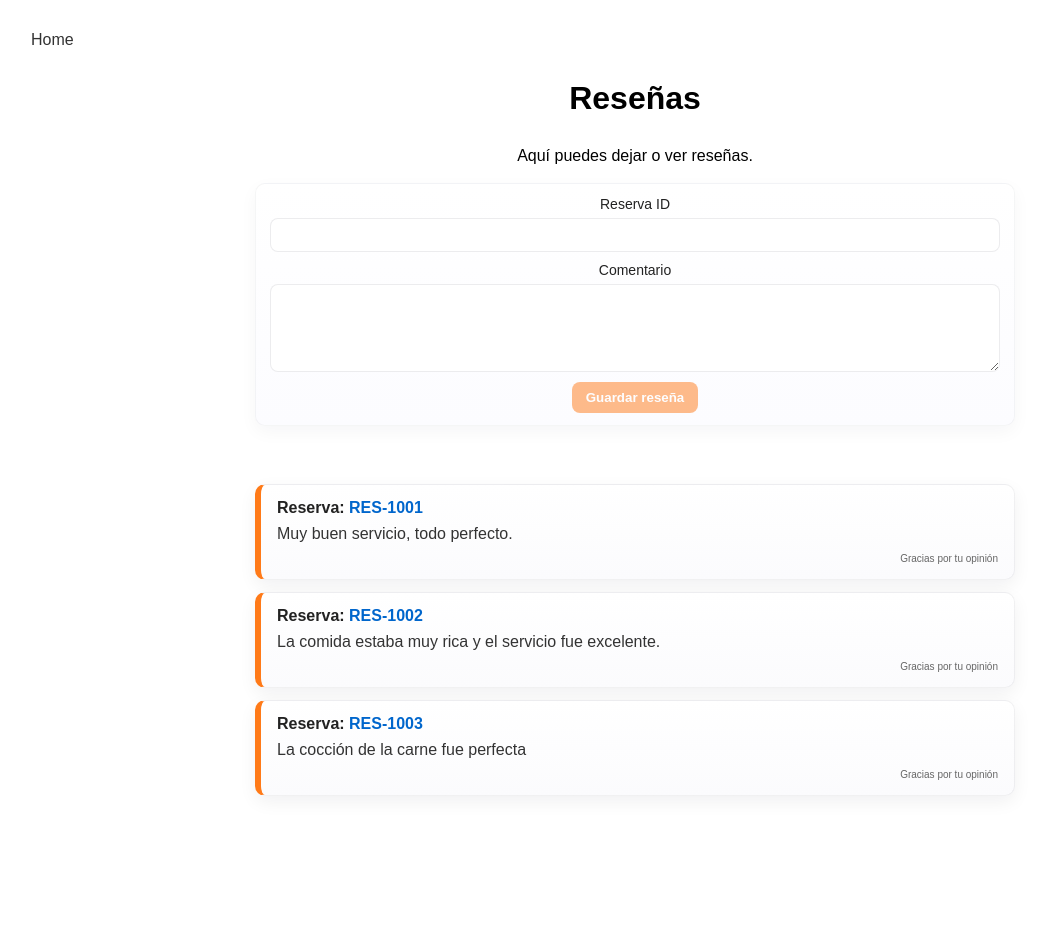
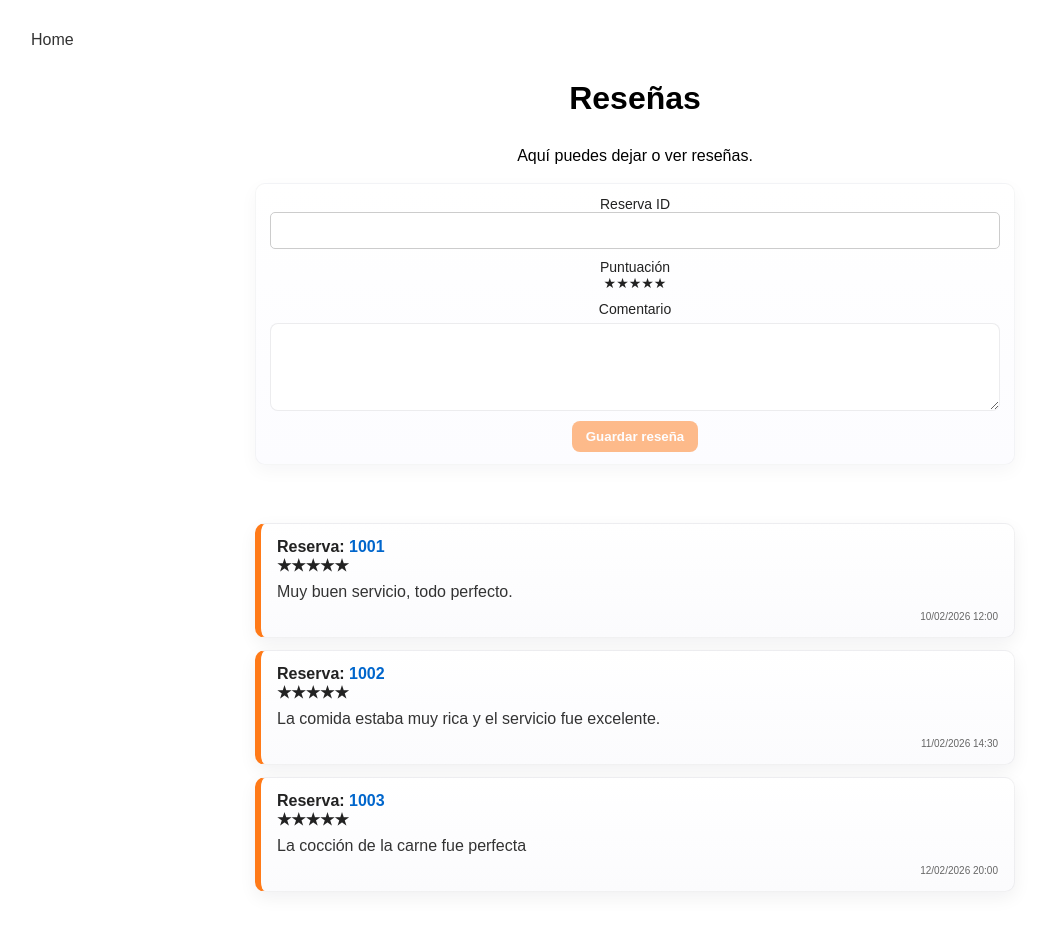
Before and after one commit to Kari-cpu-ui/crm-restaurant-frontend, an Angular app: page /review in a window 1280 px wide. Shown: the whole page, without its empty margins (5-1051 px from the left). Before the commit the page ends 836 px from the top, so only its background shows below. Built offline with nearby package versions, Linux system fonts and the light colour scheme.

Commit message:
El modelo de angular esta en correspondencia con el modelo del Backend

```diff
--- a/src/app/pages/review/review.html
+++ b/src/app/pages/review/review.html
@@ -10,31 +10,45 @@
   <form class="review-form">
     <div>
       <label>Reserva ID
-        <input type="text" name="bookingId" [value]="newBookingId()" (input)="newBookingId.set($any($event.target).value)" required />
+        <input type="number" name="reservationId" [value]="newReservationId()" (input)="newReservationId.set(+$any($event.target).value)" required />
+      </label>
+    </div>
+    <div>
+      <label>Puntuación
+        <div class="star-rating">
+          @for (star of [1, 2, 3, 4, 5]; track star) {
+            <span class="star" [class.filled]="star <= newRating()" (click)="setRating(star)">★</span>
+          }
+        </div>
       </label>
     </div>
     <div>
       <label>Comentario
-        <textarea name="comment" [value]="newComment()" (input)="newComment.set($any($event.target).value)" required></textarea>
+        <textarea name="comment" [value]="newComment()" (input)="newComment.set($any($event.target).value)" maxlength="500" required></textarea>
       </label>
     </div>
     <div>
-      <button type="button" (click)="addReview()" [disabled]="!newBookingId() || !newComment()">Guardar reseña</button>
+      <button type="button" (click)="addReview()" [disabled]="!newReservationId() || !newComment() || newRating() < 1">Guardar reseña</button>
     </div>
   </form>
 </div>
 <section class="reviews-section">
   <div class="cards-grid">
-    @for (r of reviews(); track r.bookingId) {
+    @for (r of reviews(); track r.reservation_id) {
       <article class="card">
         <header class="card-header">
-          <div class="booking-id">Reserva: <span>{{ r.bookingId }}</span></div>
+          <div class="booking-id">Reserva: <span>{{ r.reservation_id }}</span></div>
+          <div class="rating">
+            @for (star of [1, 2, 3, 4, 5]; track star) {
+              <span class="star" [class.filled]="star <= r.rating">★</span>
+            }
+          </div>
         </header>
         <div class="card-body">
           <p class="comment">{{ r.comment }}</p>
         </div>
         <footer class="card-footer">
-          <small class="note">Gracias por tu opinión</small>
+          <small class="note">{{ r.created_at | date:'dd/MM/yyyy HH:mm' }}</small>
         </footer>
       </article>
     }
--- a/src/app/pages/review/review.ts
+++ b/src/app/pages/review/review.ts
@@ -2,11 +2,7 @@ import { Component, signal } from '@angular/core';
 import { CommonModule } from '@angular/common';
 import { FormsModule } from '@angular/forms';
 import { RouterLink } from "@angular/router";
-
-export interface Review {
-  comment: string;
-  bookingId: string;
-}
+import { Review } from '../../shared/models/review.model';
 
 @Component({
   selector: 'app-review',
@@ -17,20 +13,35 @@ export interface Review {
 export class ReviewComponent {
 
   newComment = signal('');
-  newBookingId = signal('');
+  newReservationId = signal<number | null>(null);
+  newRating = signal<number>(0);
 
   readonly reviews = signal<Review[]>([
-    { comment: 'Muy buen servicio, todo perfecto.', bookingId: 'RES-1001' },
-    { comment: 'La comida estaba muy rica y el servicio fue excelente.', bookingId: 'RES-1002' },
-    { comment: 'La cocción de la carne fue perfecta', bookingId: 'RES-1003' },
+    { id: 1, reservation_id: 1001, rating: 5, comment: 'Muy buen servicio, todo perfecto.', created_at: '2026-02-10T12:00:00' },
+    { id: 2, reservation_id: 1002, rating: 4, comment: 'La comida estaba muy rica y el servicio fue excelente.', created_at: '2026-02-11T14:30:00' },
+    { id: 3, reservation_id: 1003, rating: 5, comment: 'La cocción de la carne fue perfecta', created_at: '2026-02-12T20:00:00' },
   ]);
 
+  setRating(value: number): void {
+    this.newRating.set(value);
+  }
+
   addReview(): void {
-    const comment = this.newComment() && this.newComment().trim();
-    const bookingId = this.newBookingId() && this.newBookingId().trim();
-    if (!comment || !bookingId) return;
-    this.reviews.update(list => [...list, { comment, bookingId }]);
+    const comment = this.newComment()?.trim();
+    const reservationId = this.newReservationId();
+    const rating = this.newRating();
+    if (!comment || !reservationId || rating < 1 || rating > 5) return;
+
+    const review: Review = {
+      reservation_id: reservationId,
+      rating,
+      comment,
+      created_at: new Date().toISOString(),
+    };
+
+    this.reviews.update(list => [...list, review]);
     this.newComment.set('');
-    this.newBookingId.set('');
+    this.newReservationId.set(null);
+    this.newRating.set(0);
   }
 }
```
Also changed, not shown: src/app/shared/models/review.model.ts (added, +9 -0 lines).
